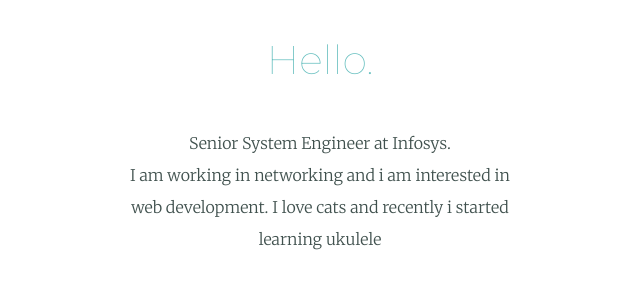
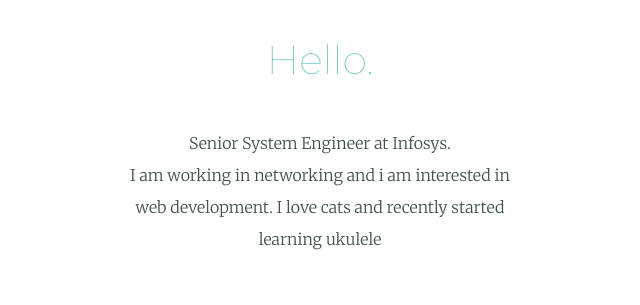
Before and after one commit to RasikaWarang/cvsite, a plain HTML site: page index.html in a window 1280 px wide. Shown: the part 969-1274 px from the top of the page, 320-960 px from the left. Drawn offline with Linux system fonts and the light colour scheme.

Commit message:
Update index.html

```diff
--- a/index.html
+++ b/index.html
@@ -28,7 +28,7 @@
       <img src="images\rasika-pic.png" alt="rasika-profile-pic">
       <h2>Hello.</h2>
       <p class="intro">Senior System Engineer at Infosys. <br>
-        I am working in networking and i am interested in web development. I love cats and recently i started learning
+        I am working in networking and i am interested in web development. I love cats and recently started learning
         ukulele</p>
     </div>
     <hr>
```
